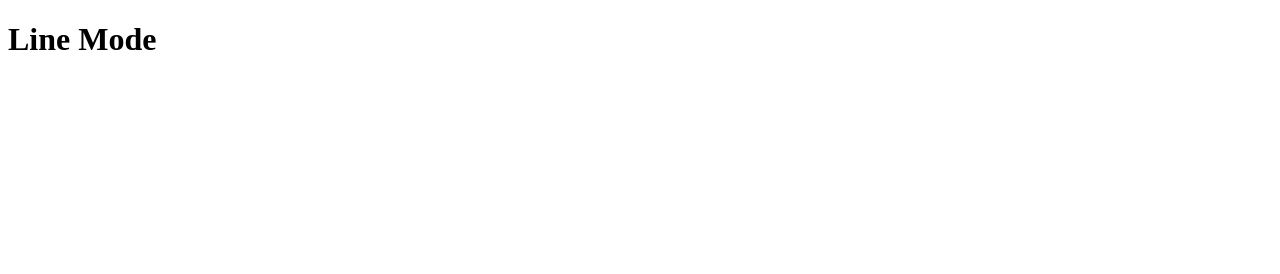
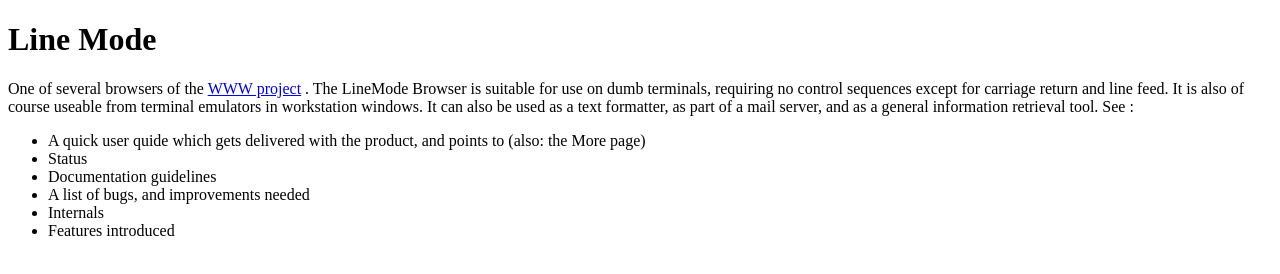
Before and after one commit to Lady-Lawrence/GroupProject1, a plain HTML site: page Line Mode.html in a window 1280 px wide. Drawn offline with Linux system fonts and the light colour scheme.

Commit message:
Add content All of links are unresolved

```diff
--- a/Line Mode.html
+++ b/Line Mode.html
@@ -6,6 +6,15 @@
 </head>
 <body>
 <h1>Line Mode</h1>
-
+<p>One of several browsers of the <a href = "WWW project">WWW project</a> . The LineMode Browser is suitable for use on dumb terminals, requiring no control sequences except for carriage return and line feed. It is also of course useable from terminal emulators in workstation windows. It can also be used as a text formatter, as part of a mail server, and as a general information retrieval tool. See :
+    <ul>
+    <li>A quick user quide which gets delivered with the product, and points to (also: the More page)
+    <li>Status
+    <li>Documentation guidelines
+    <li>A list of bugs, and improvements needed
+    <li>Internals
+    <li>Features introduced
+    </ul>
+    </p>
 </body>
 </html>
```
